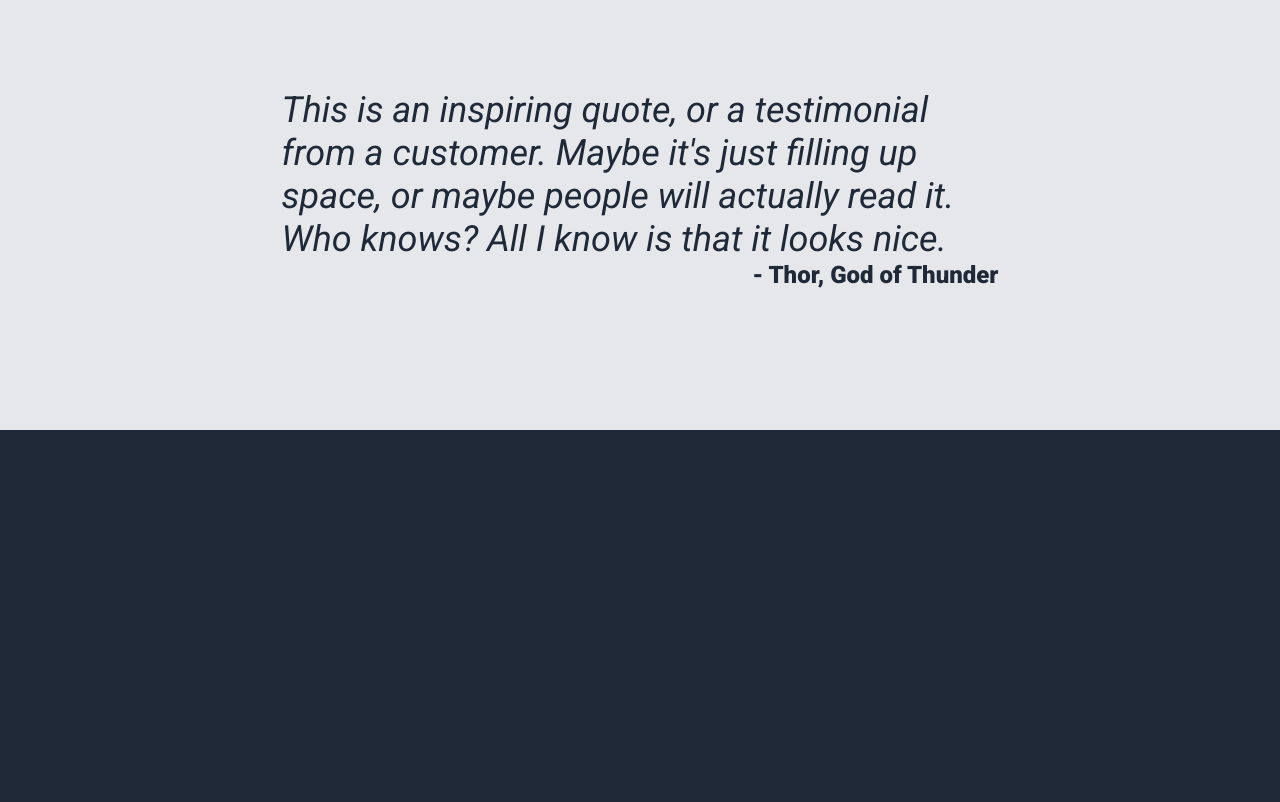
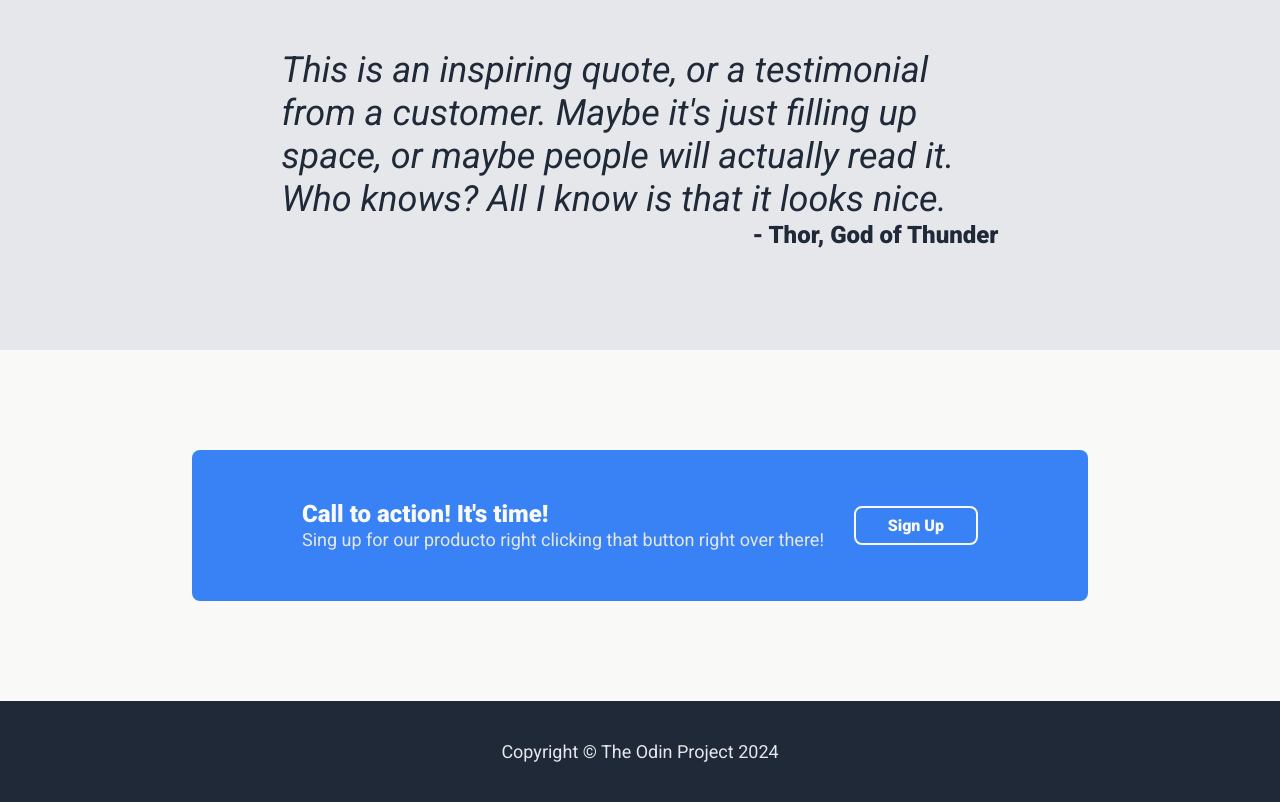
Before and after one commit to lesterpaz99/draft-landing-page, a plain HTML site: page index.html in a window 1280 px wide. Shown: the part 1002-1804 px from the top of the page. Before the commit the page ends 1432 px from the top, so only its background shows below. Drawn offline with Linux system fonts and the light colour scheme.

Commit message:
add cta section and the footer of the page

```diff
--- a/index.html
+++ b/index.html
@@ -13,7 +13,6 @@
 		<link rel="stylesheet" href="styles.css" />
 	</head>
 	<body>
-		<div class="page-wrapper">
 		<header>
 			<div class="logo">Header Logo</div>
 			<nav>
@@ -69,14 +68,28 @@
 			<div class="quote-container">
 				<p class="quote">
 					<em
-							>This is an inspiring quote, or a testimonial from a customer.
-							Maybe it's just filling up space, or maybe people will actually
-							read it. Who knows? All I know is that it looks nice.</em
+						>This is an inspiring quote, or a testimonial from a customer. Maybe
+						it's just filling up space, or maybe people will actually read it.
+						Who knows? All I know is that it looks nice.</em
 					>
 				</p>
 				<p class="author">- Thor, God of Thunder</p>
 			</div>
 		</section>
+		<section class="cta-section">
+			<div class="cta-container">
+				<div class="content">
+					<h2>Call to action! It's time!</h2>
+					<p>
+						Sing up for our producto right clicking that button right over
+						there!
+					</p>
 				</div>
+				<button class="cta-btn">Sign Up</button>
+			</div>
+		</section>
+		<footer>
+			<p>Copyright &#169; The Odin Project 2024</p>
+		</footer>
 	</body>
 </html>
--- a/styles.css
+++ b/styles.css
@@ -119,7 +119,7 @@ table {
 	border-spacing: 0;
 }
 
-header, main, section {
+header, main, section, footer {
   padding-inline: 15%;
 }
 
@@ -232,7 +232,7 @@ main .hero-btn {
 
 .quote-section  {
   background-color: var(--quote-bg-color);
-  padding-block: 140px;
+  padding-block: 100px;
 }
 
 .quote-container {
@@ -253,3 +253,45 @@ main .hero-btn {
   text-align: end;
   font-weight: var(--info-header-text-weight);
 }
+
+.cta-section {
+  padding-block: 100px;
+  background-color: var(--titles-color);
+}
+
+.cta-container {
+  padding: 50px 110px;
+  background-color: var(--cta-color);
+  border-radius: 8px;
+  display: flex;
+  justify-content: space-between;
+  align-items: center;
+}
+
+.cta-container h2 {
+  color: var(--titles-color);
+  font-size: var(--header-logo-size);
+  font-weight: var(--info-header-text-weight);
+}
+
+.cta-container p {
+  color: var(--secondary-text-color);
+  font-size: var(--secondary-text-size);
+}
+
+.cta-btn {
+  border: 2px solid var(--header-logo-color);
+  color: var(--header-logo-color);
+  background-color: transparent;
+  outline: none;
+  border-radius: 8px;
+  padding: 8px 32px;
+  font-weight: var(--info-header-text-weight);
+}
+
+footer {
+  padding-block: 40px;
+  color: var(--secondary-text-color);
+  font-size: var(--secondary-text-size);
+  text-align: center;
+}
```
Lines whose indentation alone changed are shown as unchanged.
